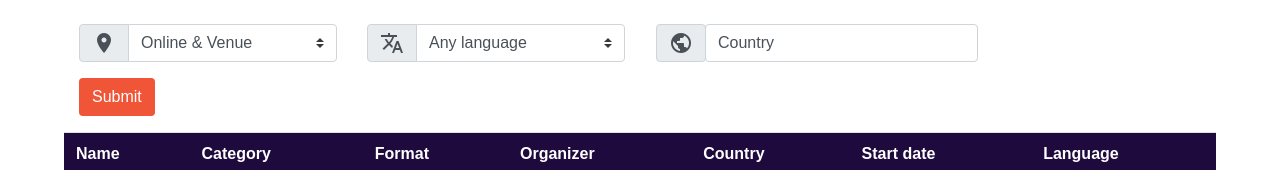
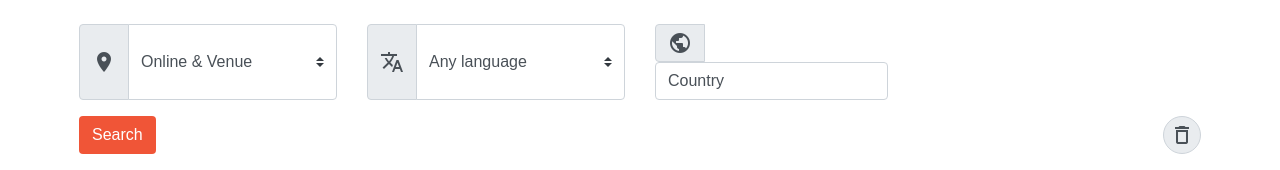
Before and after one commit to evbeda/search-events, a Django app: page / in a window 1280 px wide. Shown: the part 72-242 px from the top of the page. Run offline with Django 3.2, Linux system fonts and the light colour scheme; data comes from the database, SQL or seed files in the repository; data that the repository does not hold is empty; some libraries are stand-ins or nearby versions.

Commit message:
Add clear filters button to template

```diff
--- a/static/css/style.css
+++ b/static/css/style.css
@@ -101,3 +101,24 @@ input::placeholder {
 .thead-blue-eb {
   background-color: #1E0A3C;
 }
+
+.clear-filter:hover{
+    background-color: #d32926;
+    color: white;
+    cursor:pointer;
+}
+
+.clear-filter{
+    display: -ms-flexbox;
+    display: flex;
+    -ms-flex-align: center;
+    align-items: center;
+    padding: .375rem .375rem .375rem .375rem;
+    font-size: 1rem;
+    font-weight: 400;
+    line-height: 1.5;
+    color: #495057;
+    text-align: center;
+    background-color: #e9ecef;
+    border: 1px solid #ced4da;
+}
--- a/static/js/filter_country.js
+++ b/static/js/filter_country.js
@@ -1,6 +1,7 @@
 $('form').submit(function(e){ e.preventDefault(); });
 
 var arr, element;
+
 
 const filterCriteria = (function() {
 	var currentFocus = -1;
@@ -13,7 +14,7 @@ const filterCriteria = (function() {
 			var online_dom =document.getElementById('online')
 			online_dom.value = querySt('online');
 			if (online_dom.value == "on"){
-				toggleDisable("country",online_dom.value)
+				toggleDisable("divCountry", "country", online_dom.value)
 			}
 		}
 		if(querySt("language")){
@@ -140,13 +141,14 @@ function sendData(domId, array){
 	document.getElementById("country-form").submit()
 }
 
-function toggleDisable(domId, value) {
-	elem = document.getElementById(domId)
+function toggleDisable(divId, inputId, value) {
+	div = document.getElementById(divId)
+	input = document.getElementById(inputId)
 	// $( elem ).prop( "disabled", value == 'on' );
 	if(value == 'on') {
-		elem.value = ''
+		input.value = ''
 	}
-	elem.style.display = value == 'on' ? 'none' : 'block'
+	div.style.visibility = value == 'on' ? 'hidden' : 'visible'
 }
 
 function querySt(ji) {
@@ -160,3 +162,14 @@ function querySt(ji) {
         }
     }
 }
+
+function clearFilters() {
+	var filter_ids = ["online", "language", "country", "divCountry"]
+	filter_ids.forEach(function (id) {
+ 		filter = document.getElementById(id);
+ 		filter.value=""
+		filter.style.visibility = "visible"
+
+	})
+
+}
--- a/templates/filters.html
+++ b/templates/filters.html
@@ -6,8 +6,8 @@
                         <i class="material-icons">location_on</i>
                     </span>
                 </div>
-                <select onchange="toggleDisable('country', this.value);" id="online" name="online" class="custom-select h-100" id="inputGroupSelect01">
-                    <option value="both">Online &amp; Venue</option>
+                <select onchange="toggleDisable('divCountry', 'country', this.value);" id="online" name="online" class="custom-select h-100" id="inputGroupSelect01">
+                    <option value="">Online &amp; Venue</option>
                     <option value="on">Events online</option>
                     <option value="off">Events with venue</option>
                 </select>
@@ -18,25 +18,43 @@
                         <i class="material-icons">translate</i>
                     </span>
                 </div>
-                <select id="language" name="language" class="custom-select h-100" id="inputGroupSelect01">
+                <select id="language" name="language" class="custom-select h-100" >
                     <option selected value="">Any language</option>
                     {% for language in languages %}
                         <option value={{ language.code }}>{{ language.name }}</option>
                     {% endfor %}
                 </select>
             </div>
-            <div class="input-group-prepend pl-3 pr-0">
+            <div id="divCountry" class="input-group col-sm-3">
+              <div class="input-group-prepend">
                 <span class="input-group-text" id="basic-addon1">
                     <i class="material-icons">public</i>
                 </span>
+              </div>
+              <div class="autocomplete" >
+                    <input class="form-control" id="country" type="text" onkeydown="filterCriteria({{countries}}, this);" name="country" placeholder="Country" >
+              </div>
             </div>
-            <div id="divCountry" class="autocomplete pl-0 col-sm-3">
-                <input class="form-control" id="country" type="text" onkeydown="filterCriteria({{countries}}, this);" name="country" placeholder="Country" >
-            </div>
+            <!--<div id="divCountry" class="col-sm-6">
+                <div class="input-group-prepend pl-3 pr-0">
+                    <span class="input-group-text" id="basic-addon1">
+                        <i class="material-icons">public</i>
+                    </span>
+                </div>
+                <div class="autocomplete pl-0" >
+                    <input class="form-control" id="country" type="text" onkeydown="filterCriteria({{countries}}, this);" name="country" placeholder="Country" >
+                </div>
+            </div>-->
         </div>
         <div class="row mt-3">
             <div class="col col-sm-3">
-                <button class="btn orange-eb text-white" onclick="sendData('country', {{countries}});return false;">Submit</button>
+                <button class="btn orange-eb text-white" onclick="sendData('country', {{countries}});return false;">Search</button>
             </div>
+            <div class="col col-sm-9">
+                <div class="rounded-circle clear-filter float-right" onclick="clearFilters();" title="Clear filters" id="div-clear-filter">
+                    <i class="material-icons">delete_outline</i>
+                </div>
+            </div>
+
         </div>
 </form>
```
